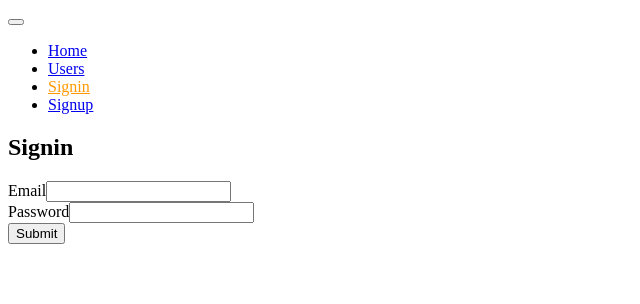
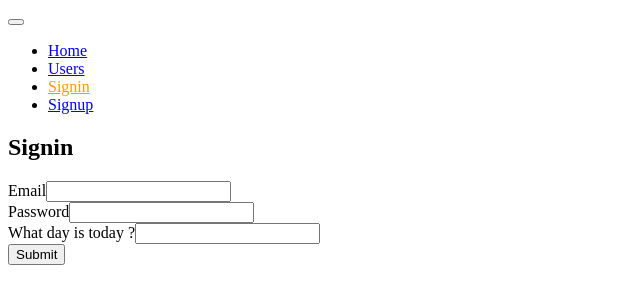
Before and after one commit to Pratikrocks/Quora-Klone, a React (Create React App) app in the folder react-front/: page /signin in a window 1280 px wide. Shown: the top 304 px of the page, without its empty margins (0-640 px from the left). Built offline with nearby package versions, Linux system fonts and the light colour scheme.

Commit message:
Added a basic captcha

```diff
--- a/react-front/src/user/Signin.js
+++ b/react-front/src/user/Signin.js
@@ -10,10 +10,44 @@ export default class Signin extends Component {
             password:"",
             error:"",
             redirectToRefer:false,
-            loading:false
+            loading:false,
+            recaptcha:false,
         }
     }
-
+    recaptchaHandler = (e) => {
+        let day = e.target.value.toLowerCase();
+        let dayCount ;
+        console.log(day)
+        if (day == "monday") {
+            dayCount = 1;
+        }
+        if (day == "tuesday") {
+            dayCount = 2;
+        }
+        if (day == "wednesday") {
+            dayCount = 3;
+        }
+        if (day == "thursday") {
+            dayCount = 4;
+        }
+        if (day == "friday") {
+            dayCount = 5;
+        }
+        if (day == "saturday") {
+            dayCount = 6;
+        }
+        if (day == "sunday") {
+            dayCount = 0;
+        }
+        if (dayCount == new Date().getDay()) {
+            this.setState({recaptcha:true});
+            return true;
+        }
+        else {
+            this.setState({recaptcha:false})
+        }
+        return false;
+    }
     clickSubmit = event =>{
         event.preventDefault();
         this.setState({loading:true})
@@ -23,6 +57,7 @@ export default class Signin extends Component {
             password
         };
         console.log(user)
+        if(this.state.recaptcha) {
         signIn(user)
         .then( data =>{
             if(data.error)
@@ -38,6 +73,10 @@ export default class Signin extends Component {
                 })
             }
         })
+      }
+      else {
+          this.setState({error:"Please enter a correct Captcha"})
+      }
     }
     handleChange = (name) => (event) =>{
         this.setState({error:""})
@@ -68,6 +107,13 @@ export default class Signin extends Component {
                             <label className="text-muted">Password</label>
                             <input onChange={this.handleChange("password")} type="password" className="form-control" value={this.state.password}></input>
                         </div>
+                        <div className="form-group">
+                            <label className="text-muted">
+                                {this.state.recaptcha ? "Thanks you got it " : "What day is today ?"}
+                                </label>
+                            <input onChange={this.recaptchaHandler} type="text" className="form-control" ></input>
+                        </div>
+
                         <button onClick={this.clickSubmit} className="btn btn-raised btn-primary">
                             Submit
                         </button>
--- a/react-front/src/user/Signup.js
+++ b/react-front/src/user/Signup.js
@@ -10,10 +10,43 @@ export default class Signup extends Component {
             email:"",
             password:"",
             error:"",
-            open:false
+            open:false,
+            recaptcha:false,
         }
     }
-
+    recaptchaHandler = (e) => {
+        let day = e.target.value.toLowerCase();
+        let dayCount ;
+        if (day == "monday") {
+            dayCount = 1;
+        }
+        if (day == "tuesday") {
+            dayCount = 2;
+        }
+        if (day == "wednesday") {
+            dayCount = 3;
+        }
+        if (day == "thursday") {
+            dayCount = 4;
+        }
+        if (day == "friday") {
+            dayCount = 5;
+        }
+        if (day == "saturday") {
+            dayCount = 6;
+        }
+        if (day == "sunday") {
+            dayCount = 0;
+        }
+        if (dayCount == new Date().getDay()) {
+            this.setState({recaptcha:true});
+            return true;
+        }
+        else {
+            this.setState({recaptcha:false})
+        }
+        return false;
+    }
     clickSubmit = event =>{
         event.preventDefault();
         const {name,email,password} = this.state;
@@ -22,6 +55,7 @@ export default class Signup extends Component {
             email,
             password
         };
+        if(this.state.recaptcha ) {
         signUp(user)
         .then(data=>{
             if(data.error)
@@ -38,6 +72,10 @@ export default class Signup extends Component {
                 })
             }
         })
+      }
+      else {
+          this.setState({error:"Please enter a correct captcha"})
+      }
     }
     handleChange = (name) => (event) =>{
         this.setState({error:""})
@@ -67,6 +105,12 @@ export default class Signup extends Component {
                             <label className="text-muted">Password</label>
                             <input onChange={this.handleChange("password")} type="password" className="form-control" value={this.state.password}></input>
                         </div>
+                        <div className="form-group">
+                            <label className="text-muted">
+                                {this.state.recaptcha ? "Thanks you got it " : "What day is today ?"}
+                                </label>
+                            <input onChange={this.recaptchaHandler}  className="form-control" ></input>
+                        </div>
                         <button onClick={this.clickSubmit} className="btn btn-raised btn-primary">
                             Submit
                         </button>
```
